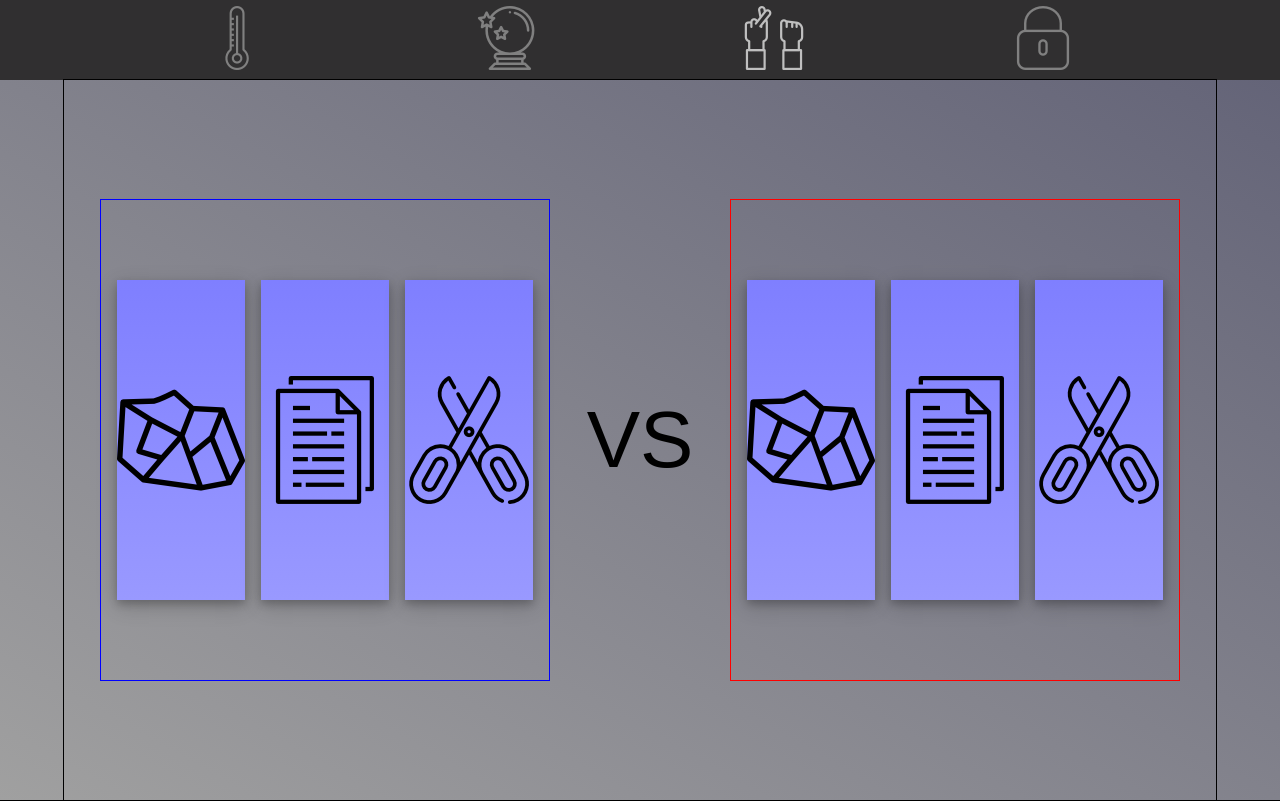
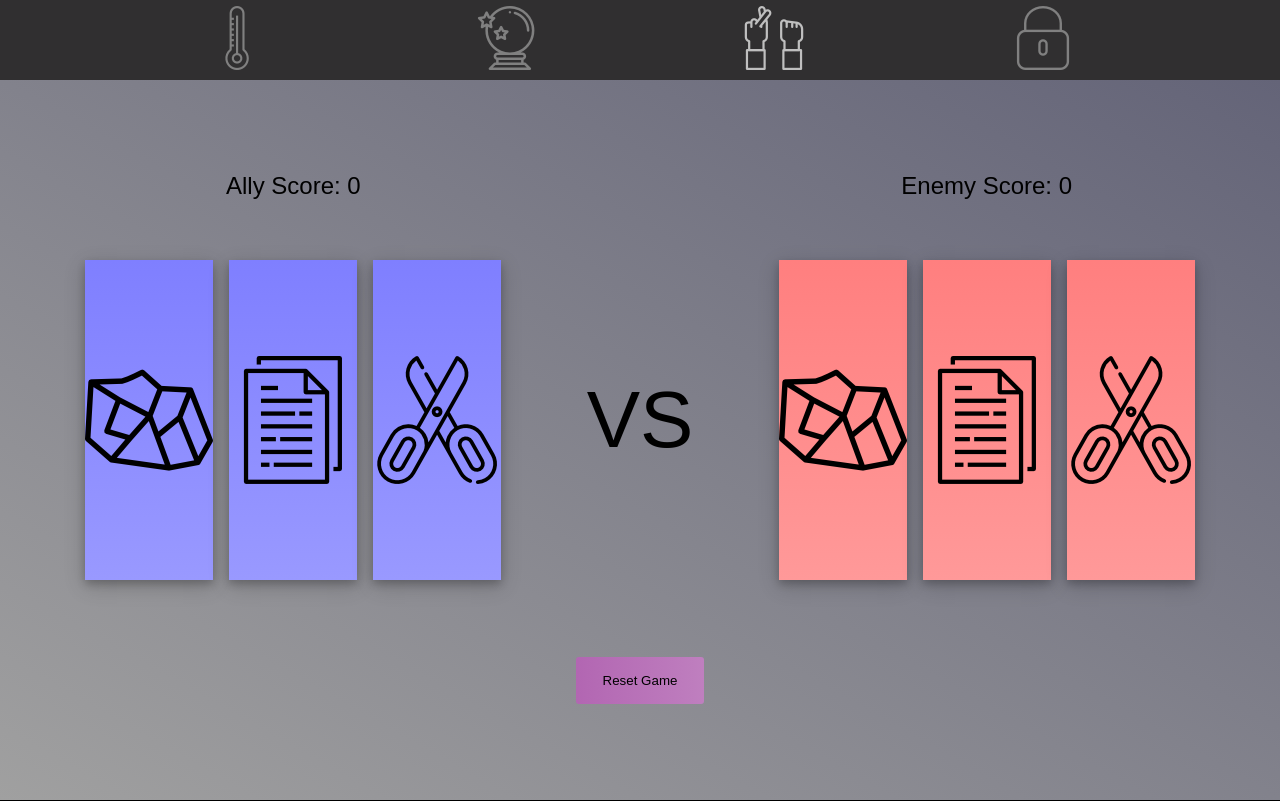
Before and after one commit to torinberger/y12-SDD-Prac, a Vue app: page /rockPaperScissors in a window 1280 px wide. Built offline with nearby package versions, Linux system fonts and the light colour scheme.

Commit message:
better looks + reset button + score system

```diff
--- a/src/components/rockPaperScissors.vue
+++ b/src/components/rockPaperScissors.vue
@@ -1,7 +1,11 @@
 <template>
   <div class="rockPaperScissors" v-bind:style="{ backgroundImage: background }">
     <div id="game">
+
       <div id="ally">
+        <h2>Ally Score: {{ score.ally }}</h2>
+
+        <div class="cards">
           <div class="card" id="allyRock" v-bind:class="{ hide: hide.ally.rock, show: !hide.ally.rock  }" @click="cardSelect('rock')">
             <img src="../assets/rps/rock.png" alt="">
           </div>
@@ -12,20 +16,35 @@
             <img src="../assets/rps/scissors.png" alt="">
           </div>
         </div>
+      </div>
       <div id="vs">
           <h1>VS</h1>
       </div>
       <div id="enemy">
-            <div class="card" id="enemyRock" v-bind:class="{ hide: hide.enemy.rock, show: !hide.enemy.rock }">
+
+        <h2>Enemy Score: {{ score.enemy }}</h2>
+
+        <div class="cards">
+          <div class="card enemyCard" id="enemyRock" v-bind:class="{ hide: hide.enemy.rock, show: !hide.enemy.rock }">
             <img src="../assets/rps/rock.png" alt="">
           </div>
-            <div class="card" id="enemyPaper" v-bind:class="{ hide: hide.enemy.paper, show: !hide.enemy.paper }">
+          <div class="card enemyCard" id="enemyPaper" v-bind:class="{ hide: hide.enemy.paper, show: !hide.enemy.paper }">
             <img src="../assets/rps/paper.png" alt="">
           </div>
-            <div class="card" id="enemyScissors" v-bind:class="{ hide: hide.enemy.scissors, show: !hide.enemy.scissors }">
+          <div class="card enemyCard" id="enemyScissors" v-bind:class="{ hide: hide.enemy.scissors, show: !hide.enemy.scissors }">
             <img src="../assets/rps/scissors.png" alt="">
           </div>
         </div>
+      </div>
+
+
+
+
+    </div>
+
+    <div id="resetContainer">
+
+      <button type="button" @click="reset">Reset Game</button>
     </div>
   </div>
 </template>
@@ -78,6 +97,10 @@ export default {
           paper: false,
           scissors: false
         }
+      },
+      score: {
+        ally: 0,
+        enemy: 0
       }
     }
   },
@@ -102,10 +125,12 @@ export default {
 
       if(win) {
         this.background = 'linear-gradient(to top right, rgb(160, 160, 160), rgb(100, 200, 120))';
+        this.score.ally++;
       } else if(win == null) {
         this.background = 'linear-gradient(to top right, rgb(160, 160, 160), rgb(100, 100, 120))';
       } else {
         this.background = 'linear-gradient(to top right, rgb(160, 160, 160), rgb(200, 100, 120))';
+        this.score.enemy++;
       }
 
       setTimeout(() => {
@@ -119,6 +144,11 @@ export default {
         this.hide.enemy.paper = false;
         this.hide.enemy.scissors = false;
       }, 1000)
+    },
+    reset() {
+      this.background = 'linear-gradient(to top right, rgb(160, 160, 160), rgb(100, 100, 120))';
+      this.score.ally = 0;
+      this.score.enemy = 0;
     }
   }
 }
@@ -136,33 +166,59 @@ body {
   width: 100vw;
   height: 90vh;
 
-  display: flex;
-  justify-content: center;
-  align-items: center;
 }
 
 #game {
-  width: 90vw;
-  height: 90vh;
-  border: 1px solid black;
+  width: 100vw;
+  height: 85vh;
   display: flex;
   justify-content: space-evenly;
   align-items: center;
 }
 
-#ally {
-  width: 35vw;
-  height: 60vh;
-  border: 1px solid blue;
+#resetContainer {
   display: flex;
   justify-content: space-evenly;
   align-items: center;
 }
 
+#resetContainer button {
+  margin-top: -20vh;
+  padding: 2vh;
+  border-radius: 3px;
+  width: 10vw;
+  background: linear-gradient(to right, #b266b2, #bf7fbf);
+}
+
+#ally {
+  width: 35vw;
+  height: 70vh;
+  justify-content: center;
+}
+
+#ally h2 {
+  padding-top: 4vh;
+  width: 35vw;
+  height: 1vh;
+  text-align: center;
+}
+
 #enemy {
   width: 35vw;
+  height: 70vh;
+  justify-content: center;
+}
+
+#enemy h2 {
+  padding-top: 4vh;
+  width: 35vw;
+  height: 1vh;
+  text-align: center;
+}
+
+.cards {
+  width: 35vw;
   height: 60vh;
-  border: 1px solid red;
   display: flex;
   justify-content: space-evenly;
   align-items: center;
@@ -176,6 +232,10 @@ body {
   justify-content: center;
   align-items: center;
   box-shadow: 0 4px 8px 0 rgba(0, 0, 0, 0.2), 0 6px 20px 0 rgba(0, 0, 0, 0.19);
+}
+
+.enemyCard {
+  background: linear-gradient(to bottom, #ff7f7f, #ff9999);
 }
 
 h1 {
```
Lines whose indentation alone changed are shown as unchanged.
